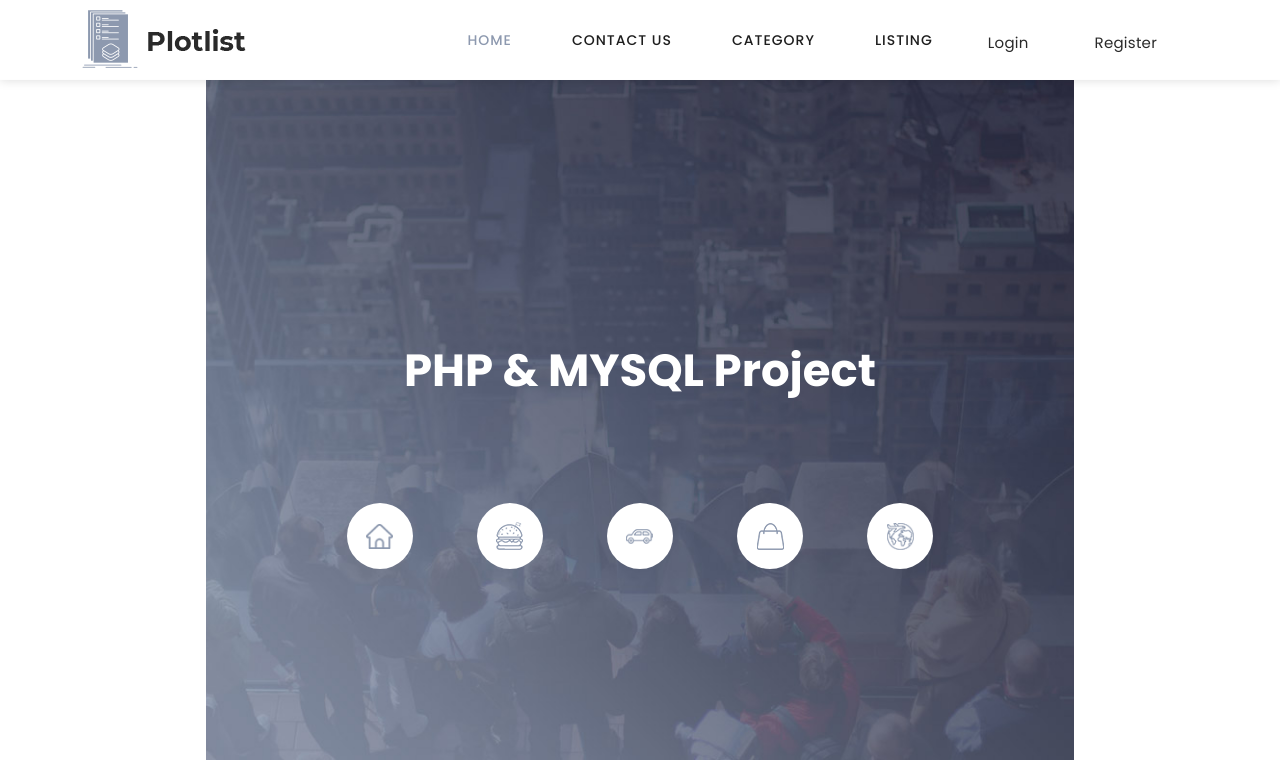
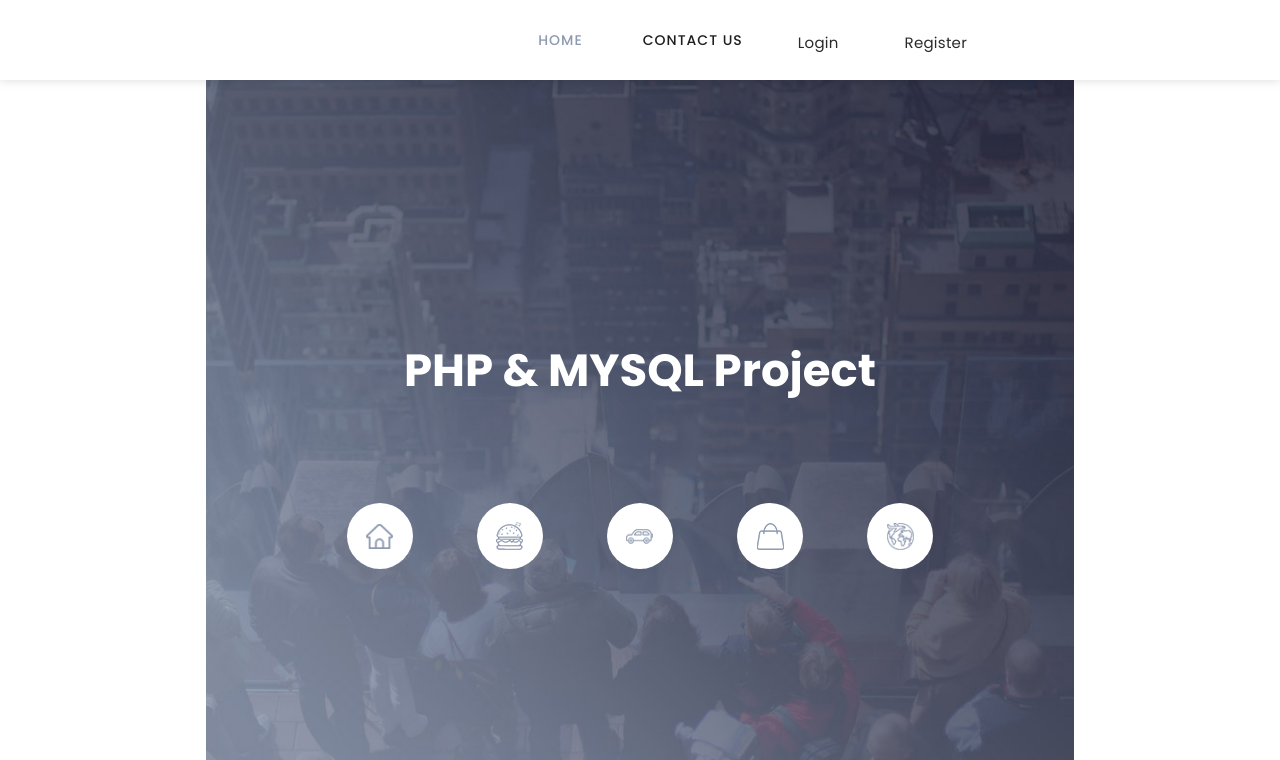
Before and after one commit to mennareda568/crud-project, a PHP site: page /home.php in a window 1280 px wide. Shown: the top 760 px of the page. Run offline with PHP 8.4, Linux system fonts and the light colour scheme.

Commit message:
Update navbar.php

```diff
--- a/includes/temp/navbar.php
+++ b/includes/temp/navbar.php
@@ -1,18 +1,12 @@
 <header class="header-area header-sticky wow slideInDown" data-wow-duration="0.75s" data-wow-delay="0s">
     <div class="container">
         <div class="row">
-            <div class="col-12">
+            <div class="col-10">
                 <nav class="main-nav">
-                    <!-- ***** Logo Start ***** -->
-                    <a href="home.php" class="logo">
-                    </a>
-                    <!-- ***** Logo End ***** -->
                     <!-- ***** Menu Start ***** -->
                     <ul class="nav">
                         <li><a href="home.php" class="active">Home</a></li>
-                        <li><a href="#">Contact Us</a></li>
-                        <li><a href="#">Category</a></li>
-                        <li><a href="#">Listing</a></li>
+                        <li><a href="home.php">Contact Us</a></li>
                         <?php
                         echo '<div class="d-flex">
                                 <div class="main-white-button "><a href="login.php"> Login</a></div>' . '<div class="main-white-button mx-3"><a href="register.php"> Register</a></div>
@@ -20,9 +14,6 @@
                         ?>
                         </li>
                     </ul>
-                    <a class='menu-trigger'>
-                        <span>Menu</span>
-                    </a>
                     <!-- ***** Menu End ***** -->
                 </nav>
             </div>
```
